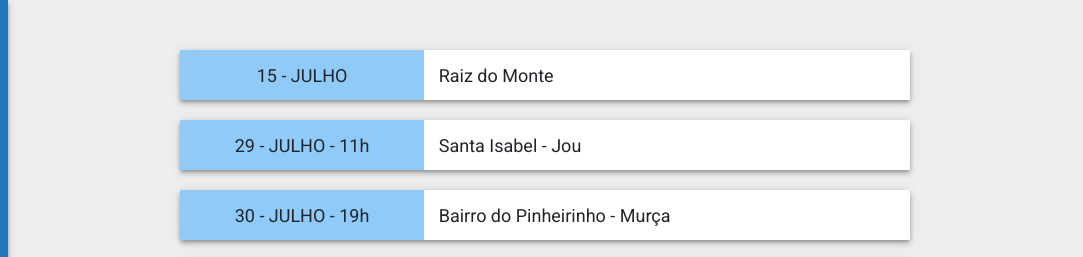
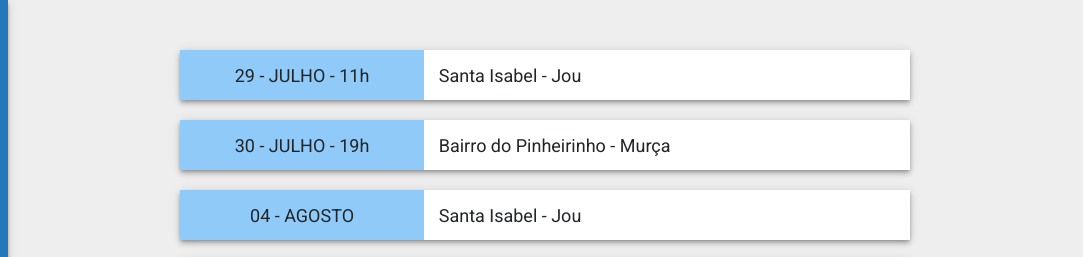
Before and after one commit to Mca8/esticaosfole, a plain HTML site: page index.html in a window 1280 px wide. Shown: the top 257 px of the page, 197-1280 px from the left. Drawn offline with nearby package versions, Linux system fonts and the light colour scheme.

Commit message:
Update index.html

```diff
--- a/index.html
+++ b/index.html
@@ -327,16 +327,7 @@ h3,h4,h5 {
         <div class="content-wrapper grey lighten-3">
             <div class="container">
 
-                <div class="calendar-wrapper z-depth-2">
-                    <div class="calendar-content">
-                        <div class="col-12 col-sm-4 float-left text-center dates">
-                            <p>15 - JULHO</p>
-                        </div>
-                        <div class="col-12 col-sm-8 float-left eventdate">
-                            <p>Raiz do Monte</p>
-                        </div>
-                    </div>
-                </div>
+
                <div class="calendar-wrapper z-depth-2">
                     <div class="calendar-content">
                         <div class="col-12 col-sm-4 float-left text-center dates">
@@ -354,6 +345,16 @@ h3,h4,h5 {
                         </div>
                         <div class="col-12 col-sm-8 float-left eventdate">
                             <p>Bairro do Pinheirinho - Murça</p>
+                        </div>
+                    </div>
+                </div>
+               <div class="calendar-wrapper z-depth-2">
+                    <div class="calendar-content">
+                        <div class="col-12 col-sm-4 float-left text-center dates">
+                            <p>04 - AGOSTO</p>
+                        </div>
+                        <div class="col-12 col-sm-8 float-left eventdate">
+                            <p>Santa Isabel - Jou</p>
                         </div>
                     </div>
                 </div>
```
